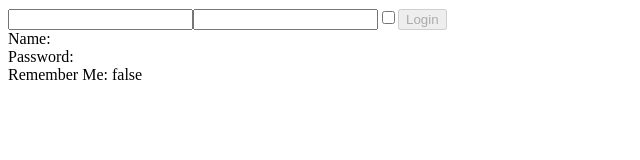
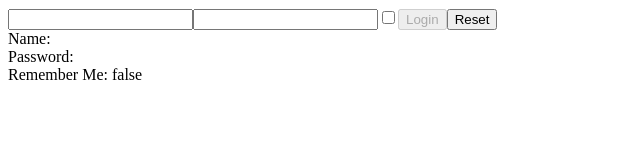
Before and after one commit to mgnkgn/develhope-react-exercises, a React (Create React App) app: page / in a window 1280 px wide. Shown: the top 160 px of the page, without its empty margins (0-640 px from the left). Built offline with nearby package versions, Linux system fonts and the light colour scheme.

Commit message:
forms-04

```diff
--- a/src/Login.js
+++ b/src/Login.js
@@ -34,6 +34,16 @@ export default class Login extends Component {
       };
     });
   }
+  resetHandler(event) {
+    event.preventDefault();
+    this.setState((state) => {
+      return {
+        name: "",
+        password: "",
+        remember: false,
+      };
+    });
+  }
   render() {
     return (
       <div>
@@ -64,6 +74,7 @@ export default class Login extends Component {
               Login
             </button>
           }
+          <button onClick={this.resetHandler.bind(this)}>Reset</button>
         </form>
         <div>Name: {this.state.name}</div>
         <div>Password: {this.state.password}</div>
```
